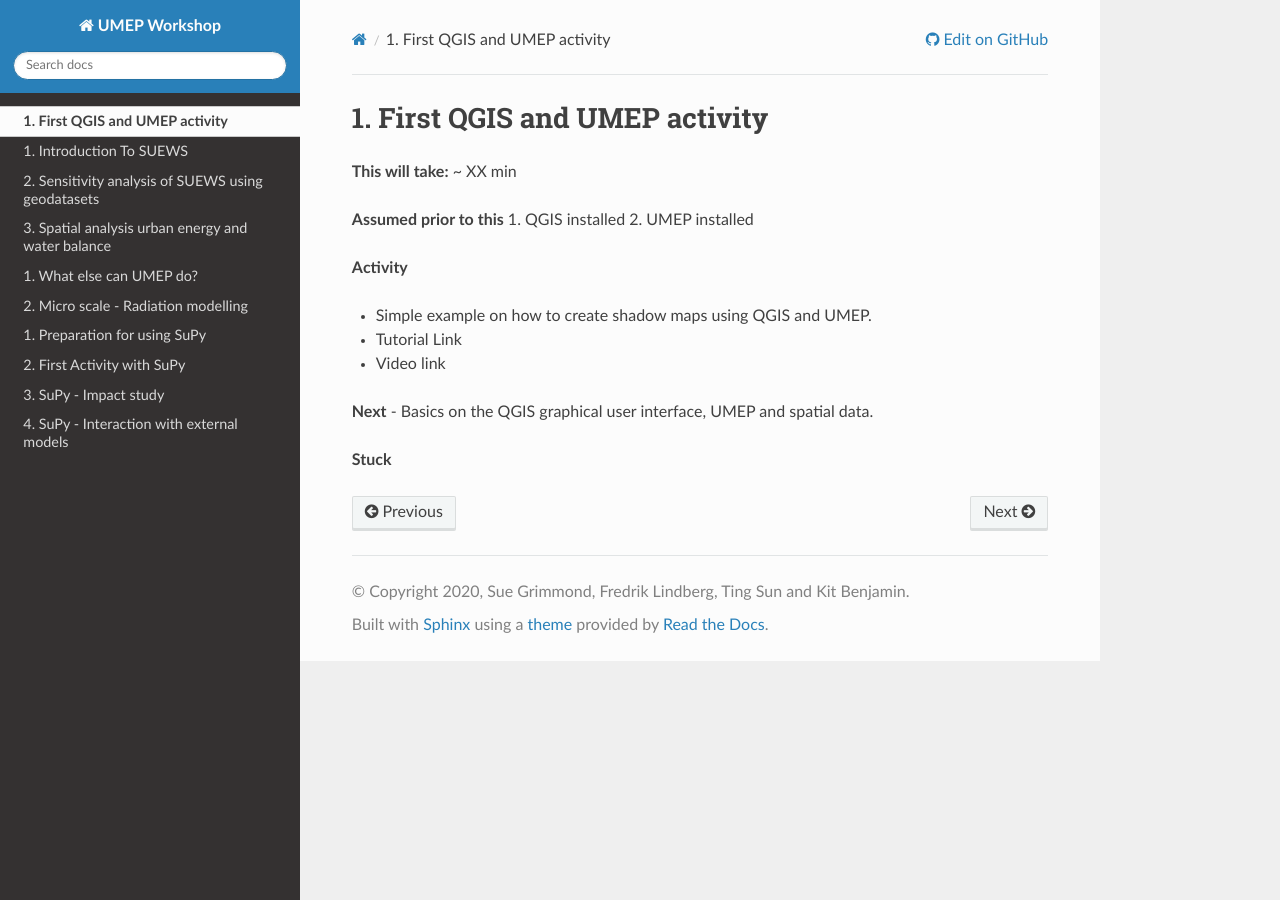
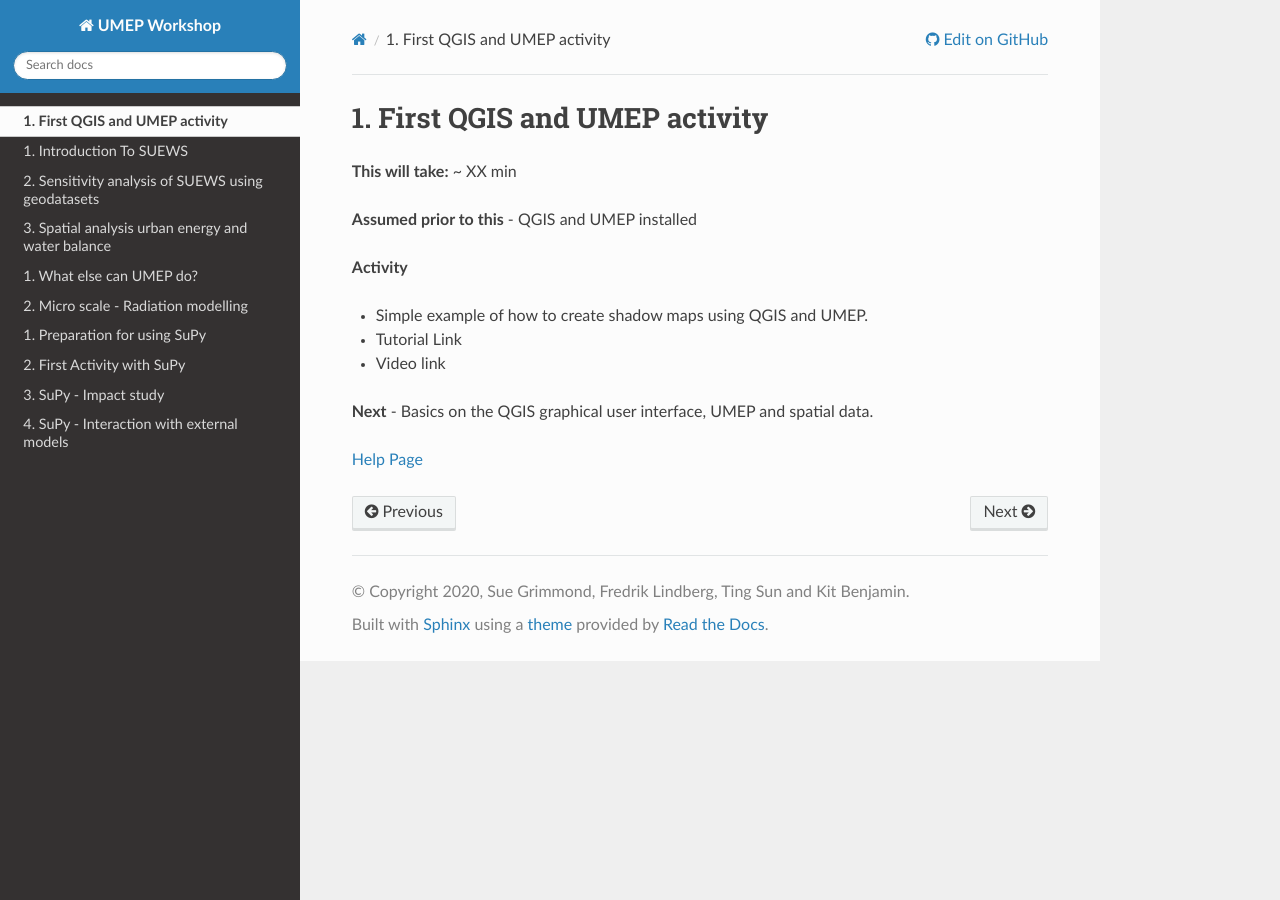
Before and after one commit to Urban-Meteorology-Reading/UMEP-Workshop, a Sphinx documentation site: the page built from source/UMEP-2.rst, in a window 1280 px wide. Built offline with Sphinx 7.4.7 and the Read the Docs theme 2.0.0, drawn with Linux system fonts in a browser that asks for light colours; pages that are not in the unit, such as notebooks, are missing from menus.

Commit message:
Update UMEP-2.rst

```diff
--- a/source/UMEP-2.rst
+++ b/source/UMEP-2.rst
@@ -4,12 +4,11 @@ First QGIS and UMEP activity
 **This will take:** ~ XX min
 
 **Assumed prior to this**
-1. QGIS installed
-2. UMEP installed
+-  QGIS and UMEP installed
 
 **Activity**
 
--  Simple example on how to create shadow maps using QGIS and UMEP.
+-  Simple example of how to create shadow maps using QGIS and UMEP.
 
 -  Tutorial Link
 
@@ -20,4 +19,4 @@ First QGIS and UMEP activity
 **Next**
 -  Basics on the QGIS graphical user interface, UMEP and spatial data.
 
-**Stuck**
+`Help Page <https://urban-meteorology-reading.github.io/UMEP-Workshop.io/Need-help.html>`__
```
